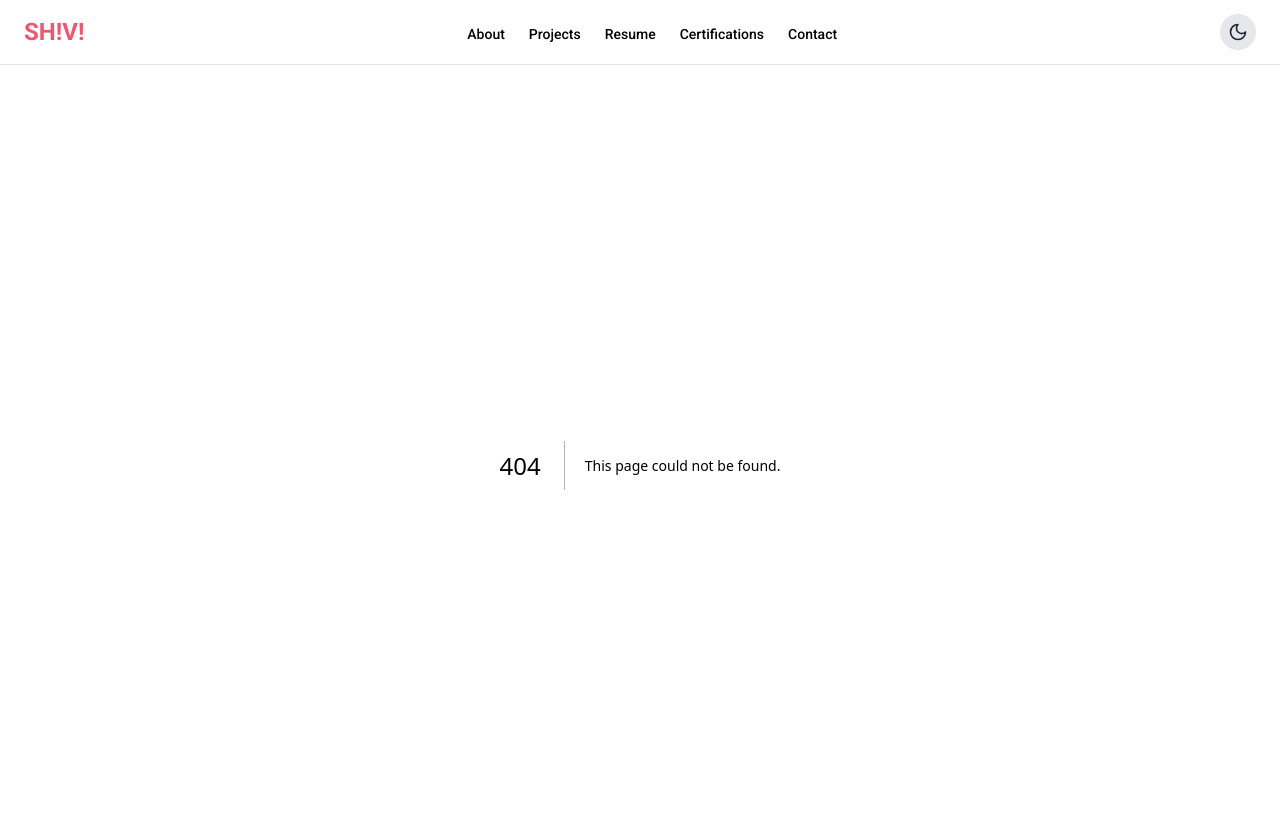
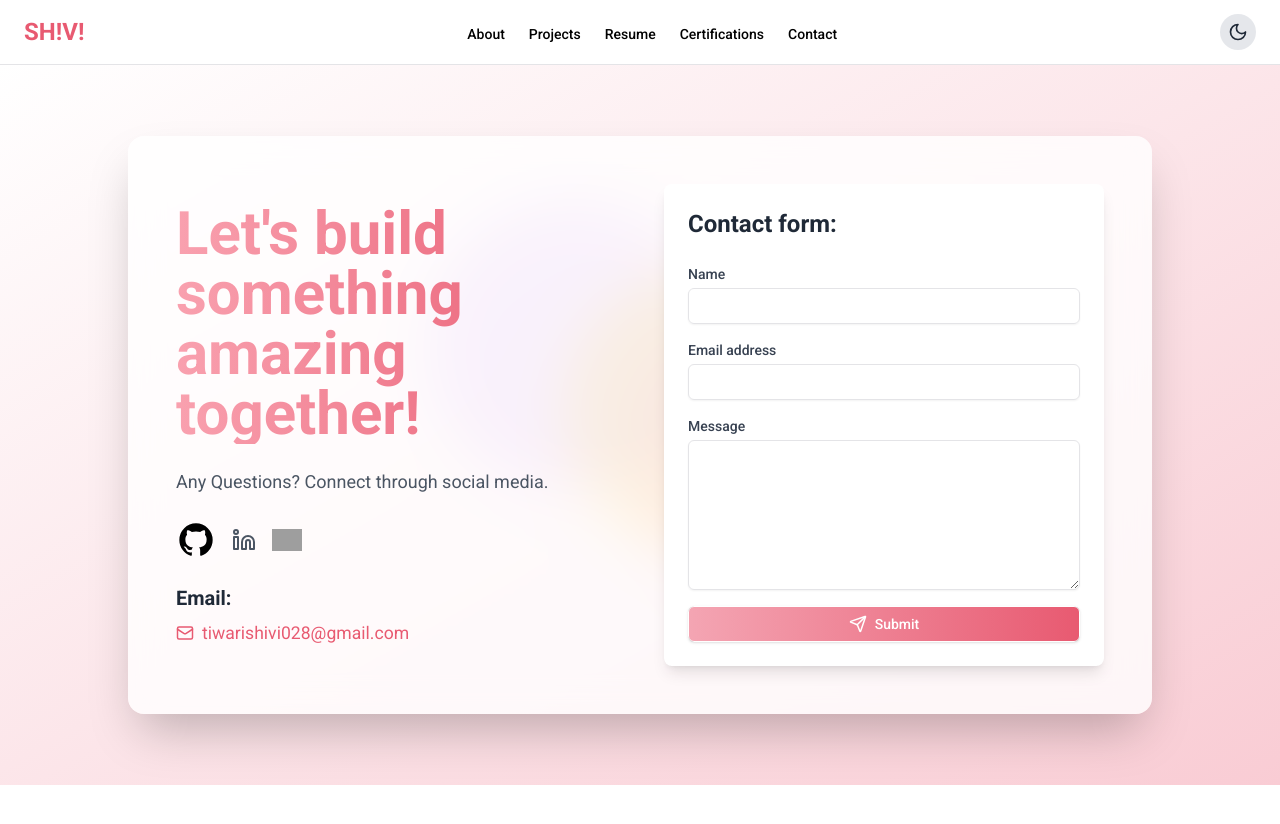
Before and after one commit to shivi028/Portfolio, a Next.js app: page /contact in a window 1280 px wide. Before the commit this address had no page. Shown: the top 824 px of the page. After the commit the page ends 800 px from the top, so only its background shows below. Built offline with nearby package versions, Linux system fonts and the light colour scheme; grey boxes are pictures that could not be loaded.

Commit message:
Build Contact Component

```diff
--- /dev/null
+++ b/src/app/contact/page.tsx
@@ -0,0 +1,12 @@
+import Contact from '@/components/Contact/Contact'
+import React from 'react'
+
+const ContactPage = () => {
+  return (
+    <div>
+      <Contact/>
+    </div>
+  )
+}
+
+export default ContactPage
--- /dev/null
+++ b/src/components/Contact/Contact.tsx
@@ -0,0 +1,139 @@
+"use client"
+
+import { useState } from 'react'
+import { motion } from 'framer-motion'
+import { Button } from "@/components/ui/button"
+import { Input } from "@/components/ui/input"
+import { Textarea } from "@/components/ui/textarea"
+import { Mail, Send, Linkedin, } from 'lucide-react'
+import Image from 'next/image'
+
+export default function FancyContactPage() {
+  const [name, setName] = useState('')
+  const [email, setEmail] = useState('')
+  const [message, setMessage] = useState('')
+
+  const handleSubmit = (e: React.FormEvent) => {
+    e.preventDefault()
+    // Handle form submission logic here
+    console.log('Form submitted:', { name, email, message })
+    setName('')
+    setEmail('')
+    setMessage('')
+  }
+
+  return (
+    <div className="min-h-[90vh] bg-gradient-to-br from-white to-[#f9ccd4] flex items-center justify-center p-4 font-roboto">
+      <div className="absolute inset-0 overflow-hidden">
+        <div className="absolute left-1/3 top-1/4 w-72 h-72 bg-purple-300 rounded-full mix-blend-multiply filter blur-xl opacity-70 animate-blob"></div>
+        <div className="absolute right-1/3 top-1/3 w-72 h-72 bg-yellow-300 rounded-full mix-blend-multiply filter blur-xl opacity-70 animate-blob animation-delay-2000"></div>
+        <div className="absolute left-1/2 bottom-1/4 w-72 h-72 bg-pink-300 rounded-full mix-blend-multiply filter blur-xl opacity-70 animate-blob animation-delay-4000"></div>
+      </div>
+      <motion.div
+        initial={{ opacity: 0, y: 20 }}
+        animate={{ opacity: 1, y: 0 }}
+        transition={{ duration: 0.8 }}
+        className="container max-w-5xl mx-auto bg-white/80 backdrop-blur-lg rounded-2xl shadow-2xl overflow-hidden"
+      >
+        <div className="grid md:grid-cols-2 gap-12 items-center p-8 md:p-12">
+          <div className="space-y-6">
+            <motion.h1
+              initial={{ opacity: 0, x: -20 }}
+              animate={{ opacity: 1, x: 0 }}
+              transition={{ delay: 0.2, duration: 0.8 }}
+              className="text-4xl md:text-5xl lg:text-6xl font-bold leading-tight bg-clip-text text-transparent bg-gradient-to-r from-[#f9a1af] to-headcolor"
+            >
+              Let's build something amazing together!
+            </motion.h1>
+            <motion.p
+              initial={{ opacity: 0, x: -20 }}
+              animate={{ opacity: 1, x: 0 }}
+              transition={{ delay: 0.4, duration: 0.8 }}
+              className="text-lg text-gray-600"
+            >
+              Any Questions? Connect through social media.
+            </motion.p>
+            <motion.div
+              initial={{ opacity: 0, x: -20 }}
+              animate={{ opacity: 1, x: 0 }}
+              transition={{ delay: 0.6, duration: 0.8 }}
+              className="flex items-center space-x-4"
+            >
+              <a href="https://github.com/shivi028" target='_blank'>
+                <Image src={'/Images/github.svg'} alt='github' width={40} height={40} className='text-headcolor' />
+              </a>
+              <a href="#" className="text-gray-600 hover:text-purple-600 transition-colors">
+                <Linkedin size={24} />
+              </a>
+              <a href="">
+                <Image src={'/Images/instagram.svg'} alt='github' width={30} height={30} className='text-headcolor' />
+              </a>
+            </motion.div>
+            <motion.div
+              initial={{ opacity: 0, x: -20 }}
+              animate={{ opacity: 1, x: 0 }}
+              transition={{ delay: 0.8, duration: 0.8 }}
+            >
+              <h2 className="text-xl font-semibold mb-2 text-gray-800">Email:</h2>
+              <a href="mailto:tiwarishivi028+web@gmail.com" className="text-headcolor text-[1.1rem] flex items-center hover:underline">
+                <Mail className="mr-2" size={18} />
+                tiwarishivi028@gmail.com
+              </a>
+            </motion.div>
+          </div>
+          <motion.div
+            initial={{ opacity: 0, y: 20 }}
+            animate={{ opacity: 1, y: 0 }}
+            transition={{ delay: 0.6, duration: 0.8 }}
+            className="bg-white p-6 rounded-lg shadow-lg"
+          >
+            <h2 className="text-2xl font-bold mb-6 text-gray-800">Contact form:</h2>
+            <form onSubmit={handleSubmit} className="space-y-4">
+              <div>
+                <label htmlFor="name" className="block text-sm font-medium mb-1 text-gray-700">
+                  Name
+                </label>
+                <Input
+                  id="name"
+                  value={name}
+                  onChange={(e) => setName(e.target.value)}
+                  required
+                  className="w-full"
+                />
+              </div>
+              <div>
+                <label htmlFor="email" className="block text-sm font-medium mb-1 text-gray-700">
+                  Email address
+                </label>
+                <Input
+                  id="email"
+                  type="email"
+                  value={email}
+                  onChange={(e) => setEmail(e.target.value)}
+                  required
+                  className="w-full"
+                />
+              </div>
+              <div>
+                <label htmlFor="message" className="block text-sm font-medium mb-1 text-gray-700">
+                  Message
+                </label>
+                <Textarea
+                  id="message"
+                  value={message}
+                  onChange={(e: any) => setMessage(e.target.value)}
+                  required
+                  className="min-h-[150px] w-full"
+                />
+              </div>
+              <Button type="submit" className="w-full border border-white bg-gradient-to-r from-[#f4a5b3] to-headcolor hover:text-headcolor hover:border hover:border-headcolor hover:bg-gradient-to-r hover:from-white hover:to-white  transition-all duration-100 ease-in hover:ease-out text-white">
+                <Send className="mr-2" size={18} />
+                Submit
+              </Button>
+            </form>
+          </motion.div>
+        </div>
+      </motion.div>
+    </div>
+  )
+}
--- a/src/components/Navbar/Navbar.tsx
+++ b/src/components/Navbar/Navbar.tsx
@@ -32,7 +32,7 @@ export default function Navbar() {
       <nav className="hidden md:flex">
         <ul className="flex items-center gap-6">
           <li>
-            <Link href="/about" className="text-sm font-medium hover:underline hover:text-[#E85A71] underline-offset-4" prefetch={false}>
+            <Link href="/about" className="text-sm font-medium hover:underline hover:text-[#E85A71] underline-offset-4 cursor-pointer" >
               About
             </Link>
           </li>
@@ -52,7 +52,7 @@ export default function Navbar() {
             </Link>
           </li>
           <li>
-            <Link href="#" className="text-sm font-medium hover:underline hover:text-[#E85A71] underline-offset-4" prefetch={false}>
+            <Link href="/contact" className="text-sm font-medium hover:underline hover:text-[#E85A71] underline-offset-4" prefetch={false}>
               Contact
             </Link>
           </li>
@@ -82,7 +82,7 @@ export default function Navbar() {
           </SheetTrigger>
           <SheetContent side="left">
             <div className="grid gap-2 py-6">
-              <Link href="/about" className="flex w-full items-center py-2 text-lg font-semibold">
+              <Link href="/about" className="flex w-full items-center py-2 text-lg font-semibold cursor-pointer">
                 About
               </Link>
               <Link href="/project" className="flex w-full items-center py-2 text-lg font-semibold" >
--- /dev/null
+++ b/src/components/ui/input.tsx
@@ -0,0 +1,25 @@
+import * as React from "react"
+
+import { cn } from "@/lib/utils"
+
+export interface InputProps
+  extends React.InputHTMLAttributes<HTMLInputElement> {}
+
+const Input = React.forwardRef<HTMLInputElement, InputProps>(
+  ({ className, type, ...props }, ref) => {
+    return (
+      <input
+        type={type}
+        className={cn(
+          "flex h-9 w-full rounded-md border border-input bg-transparent px-3 py-1 text-sm shadow-sm transition-colors file:border-0 file:bg-transparent file:text-sm file:font-medium file:text-foreground placeholder:text-muted-foreground focus-visible:outline-none focus-visible:ring-1 focus-visible:ring-ring disabled:cursor-not-allowed disabled:opacity-50",
+          className
+        )}
+        ref={ref}
+        {...props}
+      />
+    )
+  }
+)
+Input.displayName = "Input"
+
+export { Input }
--- /dev/null
+++ b/src/components/ui/textarea.tsx
@@ -0,0 +1,24 @@
+import * as React from "react"
+
+import { cn } from "@/lib/utils"
+
+export interface TextareaProps
+  extends React.TextareaHTMLAttributes<HTMLTextAreaElement> {}
+
+const Textarea = React.forwardRef<HTMLTextAreaElement, TextareaProps>(
+  ({ className, ...props }, ref) => {
+    return (
+      <textarea
+        className={cn(
+          "flex min-h-[60px] w-full rounded-md border border-input bg-transparent px-3 py-2 text-sm shadow-sm placeholder:text-muted-foreground focus-visible:outline-none focus-visible:ring-1 focus-visible:ring-ring disabled:cursor-not-allowed disabled:opacity-50",
+          className
+        )}
+        ref={ref}
+        {...props}
+      />
+    )
+  }
+)
+Textarea.displayName = "Textarea"
+
+export { Textarea }
--- a/tailwind.config.ts
+++ b/tailwind.config.ts
@@ -69,7 +69,7 @@ const config: Config = {
   			md: 'calc(var(--radius) - 2px)',
   			sm: 'calc(var(--radius) - 4px)'
   		},
-		  fontFamily: {
+		fontFamily: {
 			roboto: ['Roboto', 'sans-serif'],
 		  },
   	}
```
